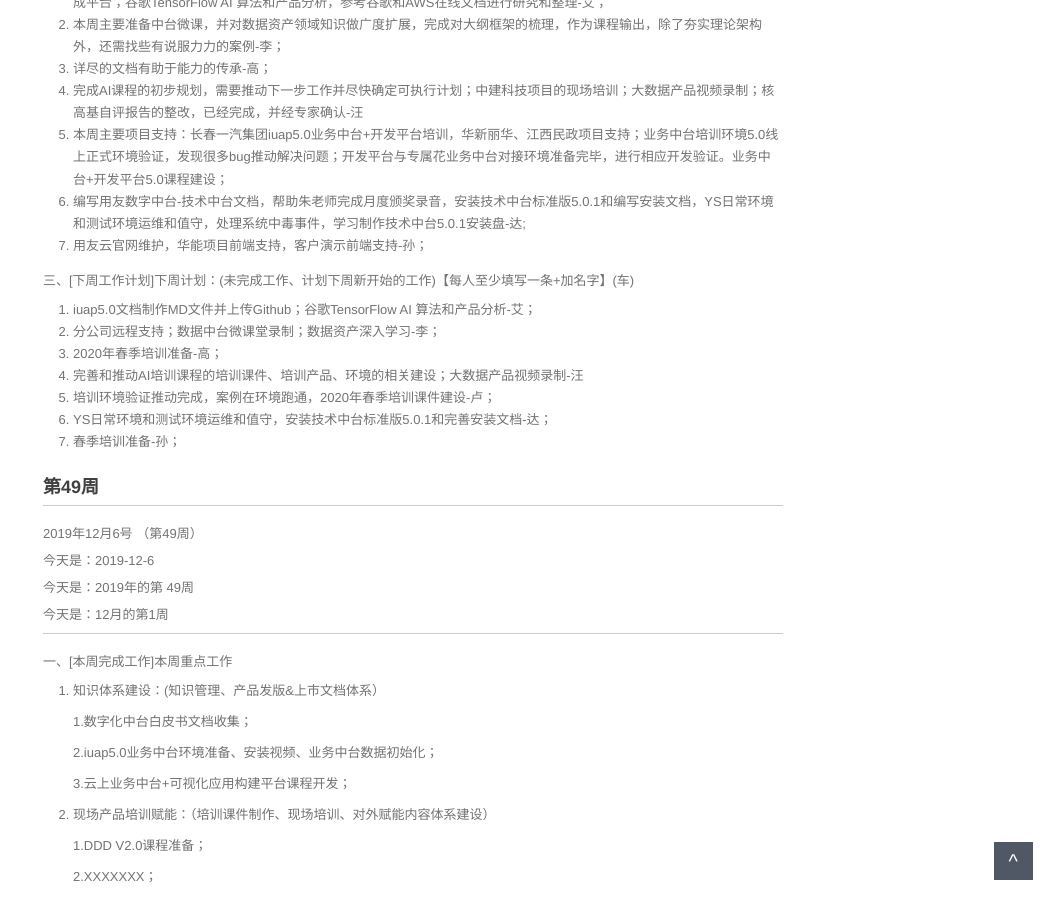
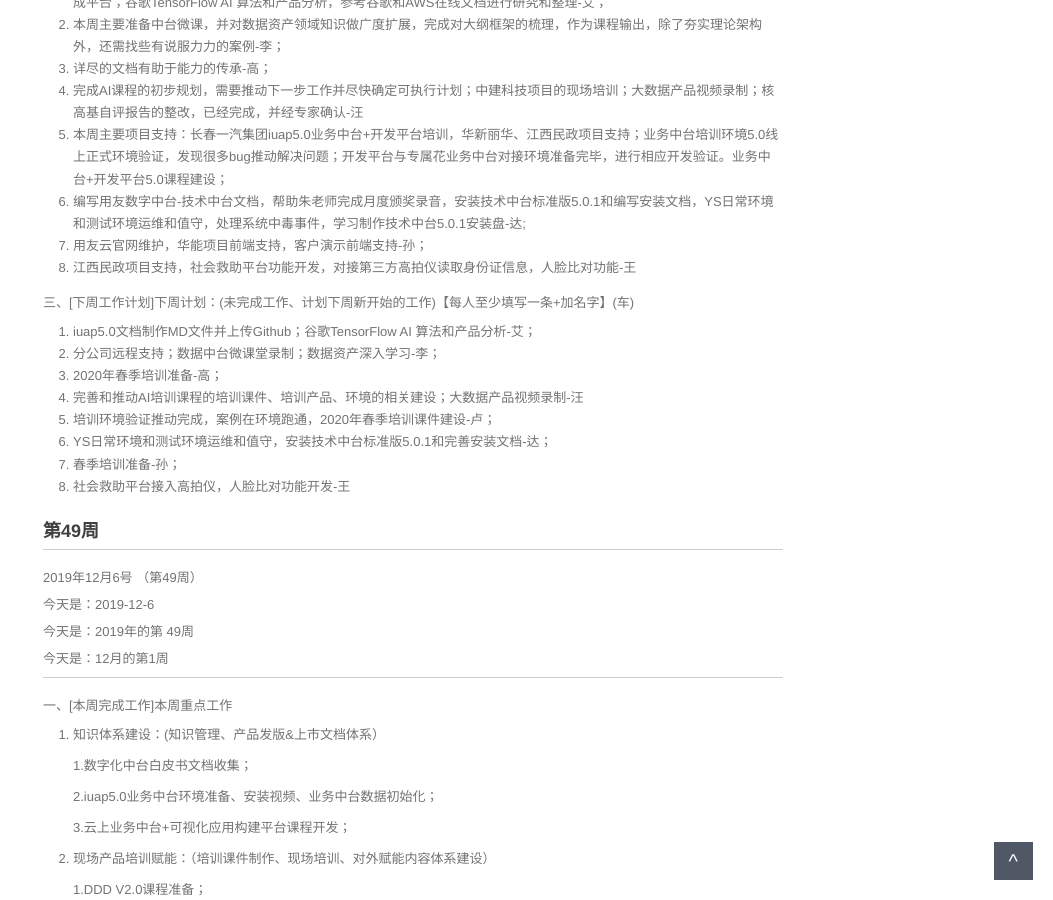
Before and after one commit to walllFlower/blog, a Jekyll site: the page built from _posts/2018-07-17-day_report_cxz.md, in a window 1280 px wide and 900 px high, scrolled down 1488 px. Shown: the whole window, without its empty margins (227-1280 px from the left). Built offline with Jekyll 4.4.1, drawn with Linux system fonts in a browser that asks for light colours; comment, search, counter and statistics services are not loaded.

Commit message:
Update 2018-07-17-day_report_cxz.md

```diff
--- a/_posts/2018-07-17-day_report_cxz.md
+++ b/_posts/2018-07-17-day_report_cxz.md
@@ -90,6 +90,7 @@ categories: 技术运营工作周报
 5. 本周主要项目支持：长春一汽集团iuap5.0业务中台+开发平台培训，华新丽华、江西民政项目支持；业务中台培训环境5.0线上正式环境验证，发现很多bug推动解决问题；开发平台与专属花业务中台对接环境准备完毕，进行相应开发验证。业务中台+开发平台5.0课程建设；
 6. 编写用友数字中台-技术中台文档，帮助朱老师完成月度颁奖录音，安装技术中台标准版5.0.1和编写安装文档，YS日常环境和测试环境运维和值守，处理系统中毒事件，学习制作技术中台5.0.1安装盘-达;
 7. 用友云官网维护，华能项目前端支持，客户演示前端支持-孙；
+8. 江西民政项目支持，社会救助平台功能开发，对接第三方高拍仪读取身份证信息，人脸比对功能-王
 
 三、[下周工作计划]下周计划：(未完成工作、计划下周新开始的工作)【每人至少填写一条+加名字】(车)
 
@@ -100,6 +101,7 @@ categories: 技术运营工作周报
 5. 培训环境验证推动完成，案例在环境跑通，2020年春季培训课件建设-卢；
 6. YS日常环境和测试环境运维和值守，安装技术中台标准版5.0.1和完善安装文档-达；
 7. 春季培训准备-孙；
+8. 社会救助平台接入高拍仪，人脸比对功能开发-王
 
 ###  第49周
 
```
